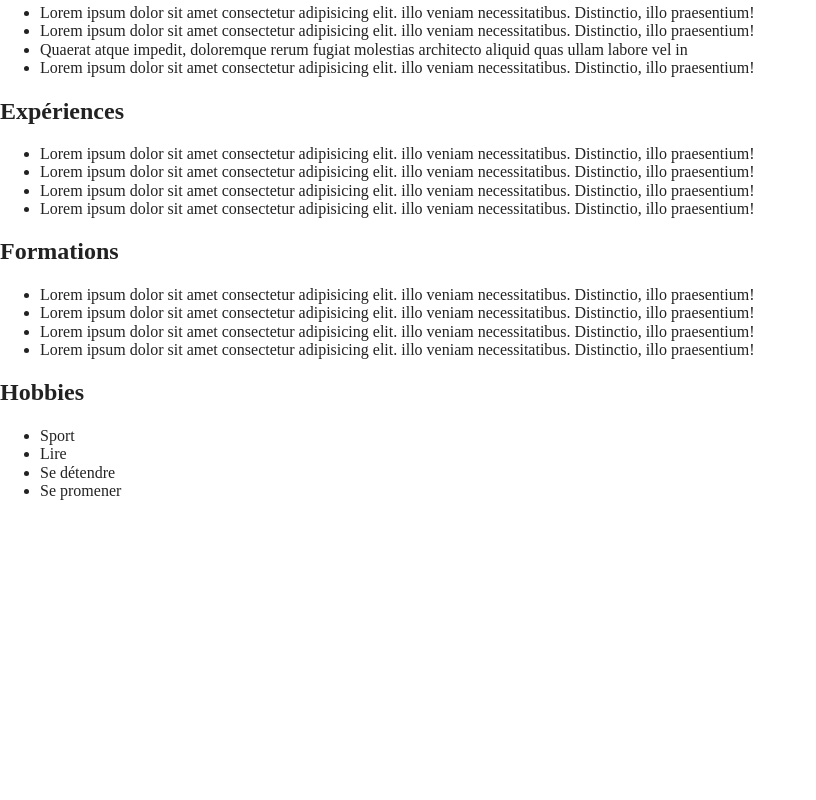
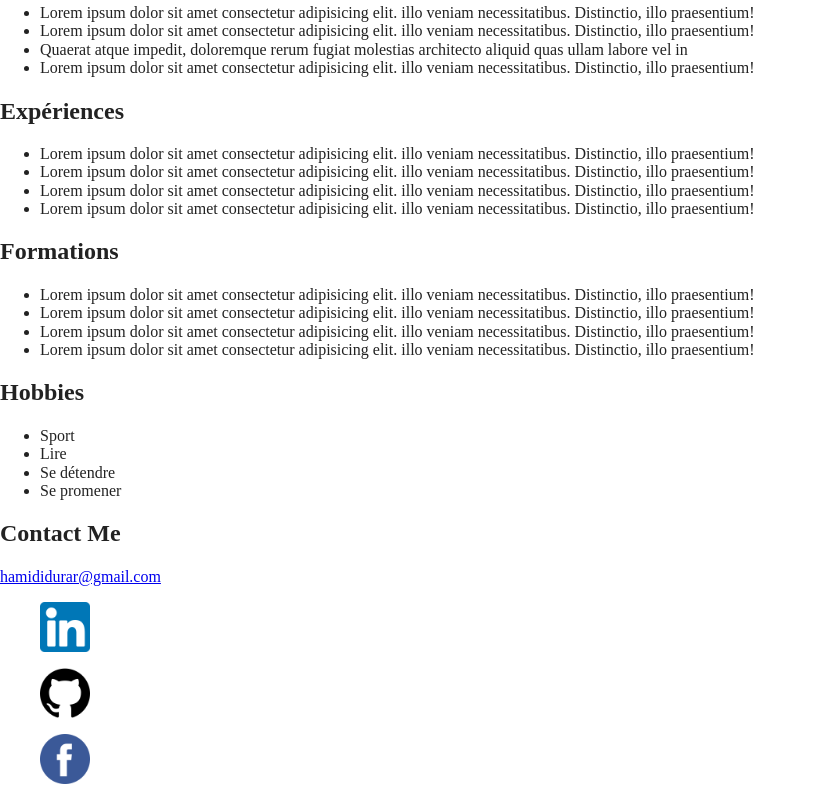
Before and after one commit to IdurarDev/mon_cv, a website built with Parcel: page index.html in a window 1280 px wide. Shown: the part 604-1404 px from the top of the page, without its empty margins (0-816 px from the left). Before the commit the page ends 1121 px from the top, so only its background shows below. Built offline with nearby package versions, Linux system fonts and the light colour scheme.

Commit message:
add section contact me and icon resaux sociaux

```diff
--- a/index.html
+++ b/index.html
@@ -93,6 +93,20 @@
        <li>Se promener</li>
      </ul>
    </section>
+   <section>
+     <h2>Contact Me</h2>
+     <p></p>
+     <a href="mailto:hamididurar@gmail.com">hamididurar@gmail.com</a>
+     <figure>
+       <figcaption><img src="img/linkedin.png" alt="logo linkedin" width="50"></figcaption>
+     </figure>
+     <figure>
+       <figcaption><img src="img/github.png" alt="logo github" width="50"></figcaption>
+     </figure>
+     <figure>
+       <figcaption><img src="img/facebook.png" alt="logo facebook" width="50"></figcaption>
+     </figure>
+   </section>
   </main>
 
   <!-- Add your site or application content here -->
```
